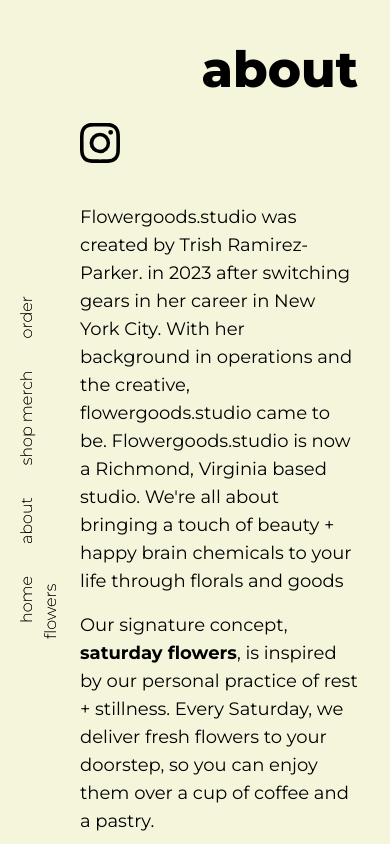
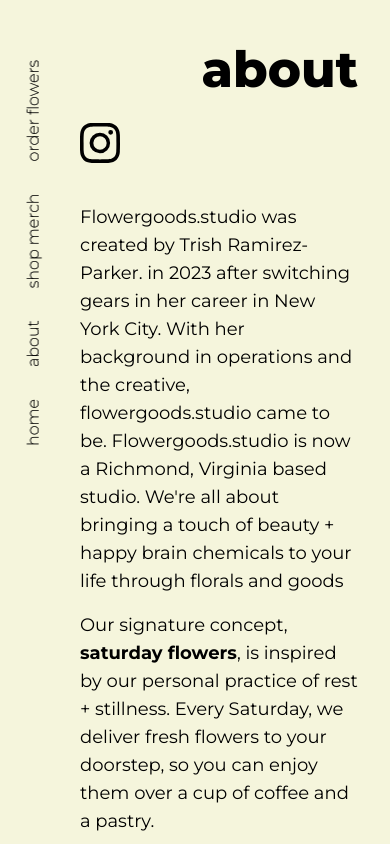
Before and after one commit to samuelaparker/flowergoods-studio, a Next.js app: page /About in a window 390 px wide. Shown: the top 844 px of the page. Built offline with nearby package versions, Linux system fonts and the light colour scheme.

Commit message:
fix nav alignment on small screens

```diff
--- a/components/Nav.tsx
+++ b/components/Nav.tsx
@@ -16,7 +16,7 @@ const SidebarNav: React.FC<Props> = () => {
 
   return (
     <nav className="block fixed z-40">
-      <div className="font-extralight md:text-2xl text-base -rotate-90 translate-y-[875%] translate-x-[-40%]  ">
+      <div className="font-extralight md:text-2xl text-base -rotate-90 translate-y-[875%] sm:translate-x-[-42%] translate-x-[-43%] sm:w-full w-[480px]">
         <Link href={"/"} key="Home" className="py-4 mx-4 hover:opacity-50">
           home
         </Link>
```
